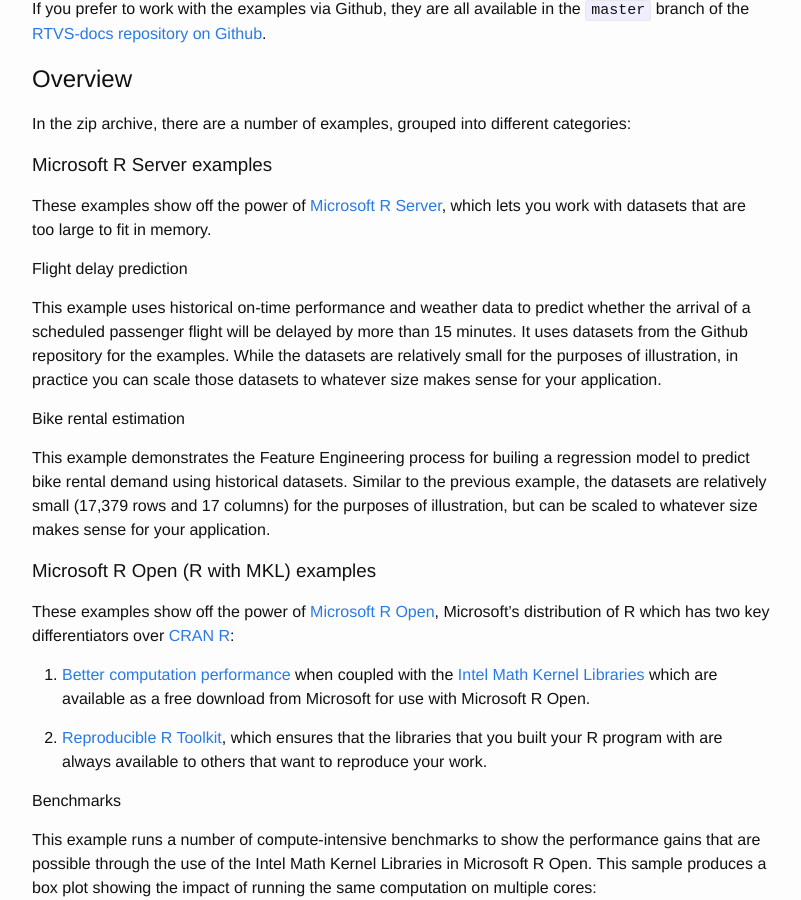
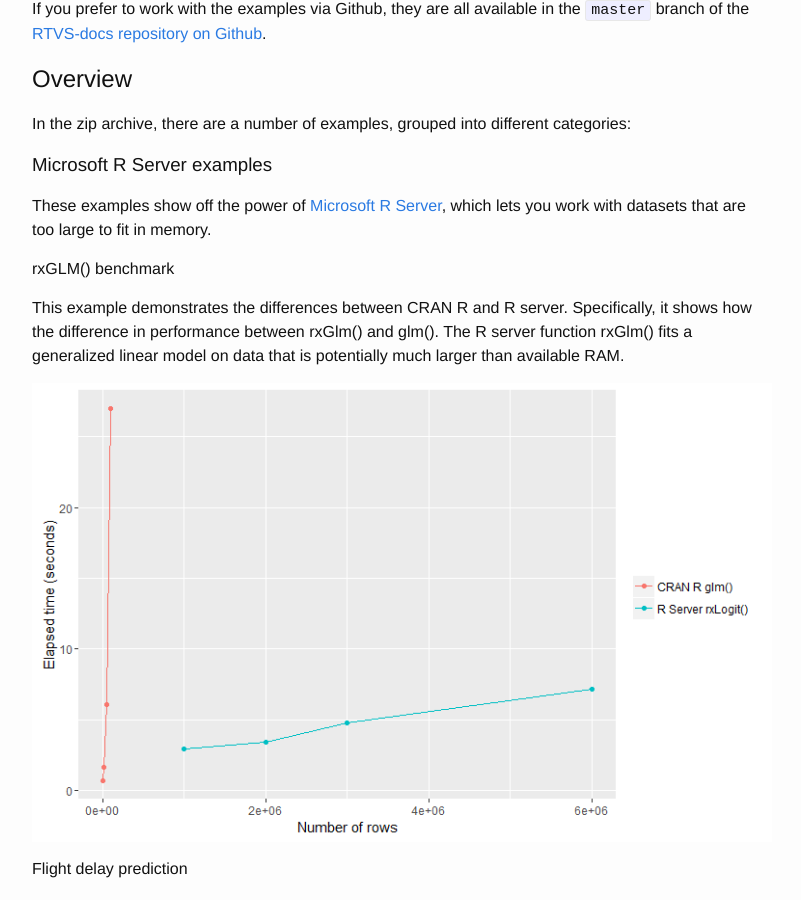
Before and after one commit to microsoft/RTVS-docs, a Jekyll site: the page built from samples.md, in a window 1280 px wide and 900 px high, scrolled down 698 px. Shown: the whole window, without its empty margins (238-1039 px from the left). Built offline with Jekyll 4.4.1, drawn with Linux system fonts in a browser that asks for light colours.

Commit message:
Add images for rxGlm() benchmark and flight delays ROC curve. Added text to samples.md to describe benchmark results.

```diff
--- a/samples.md
+++ b/samples.md
@@ -32,6 +32,13 @@
 Server](https://www.microsoft.com/en-us/server-cloud/products/r-server/), which
 lets you work with datasets that are too large to fit in memory.
 
+#### rxGLM() benchmark
+
+This example demonstrates the differences between CRAN R and R server.  Specifically, it shows how the difference in performance between rxGlm() and glm(). The R server function rxGlm() fits a generalized linear model on data that is potentially much larger than available RAM.
+
+![rxGlm benchmark](./media/samples/Introduction_to_R_Server/rxGLM_benchmark.png)
+
+
 #### Flight delay prediction
 
 This example uses historical on-time performance and weather data to predict
```
Also changed, not shown: other parts of samples.md (+3 -0 lines), media/samples/Introduction_to_R_Server/MRS_flight_delays_RocCurve.png (added), media/samples/Introduction_to_R_Server/rxGLM_benchmark.png (added).
